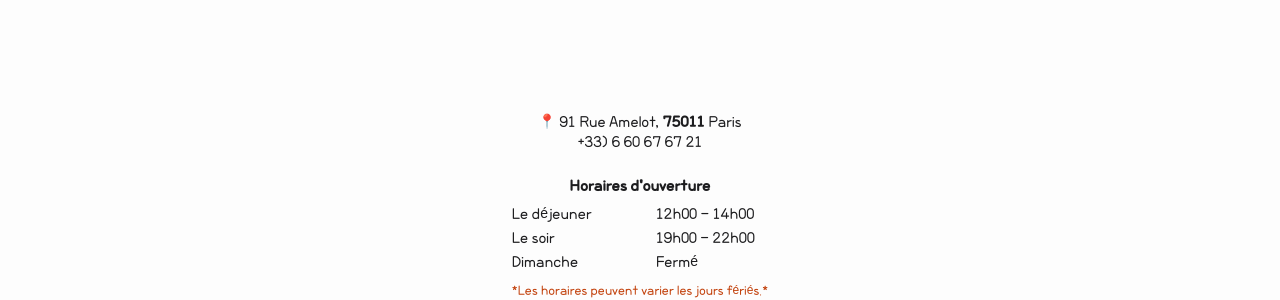
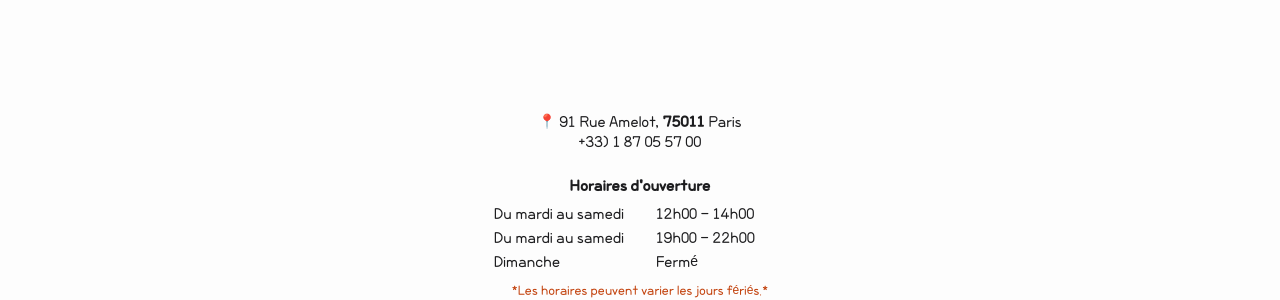
Before and after one commit to snrtn/seoullab, a React (Vite) app in the folder ui/: page / in a window 1280 px wide. Shown: the part 1040-1340 px from the top of the page. Built offline with nearby package versions, Linux system fonts and the light colour scheme.

Commit message:
09.07.2025

```diff
--- a/ui/src/views/HomeView.jsx
+++ b/ui/src/views/HomeView.jsx
@@ -20,15 +20,15 @@ const HomeView = () => {
             </Link>
           </p>
 
-          <p className="text-sm">+33) 6 60 67 67 21</p>
+          <p className="text-sm">+33) 1 87 05 57 00</p>
         </div>
 
         <div className="space-y-2">
           <p className="font-semibold">Horaires d'ouverture</p>
           <div className="grid grid-cols-2 gap-x-8 text-sm">
             <div className="text-left space-y-1">
-              <p>Le déjeuner</p>
-              <p>Le soir</p>
+              <p>Du mardi au samedi</p>
+              <p>Du mardi au samedi</p>
               <p>Dimanche</p>
             </div>
             <div className="text-left space-y-1">
```
